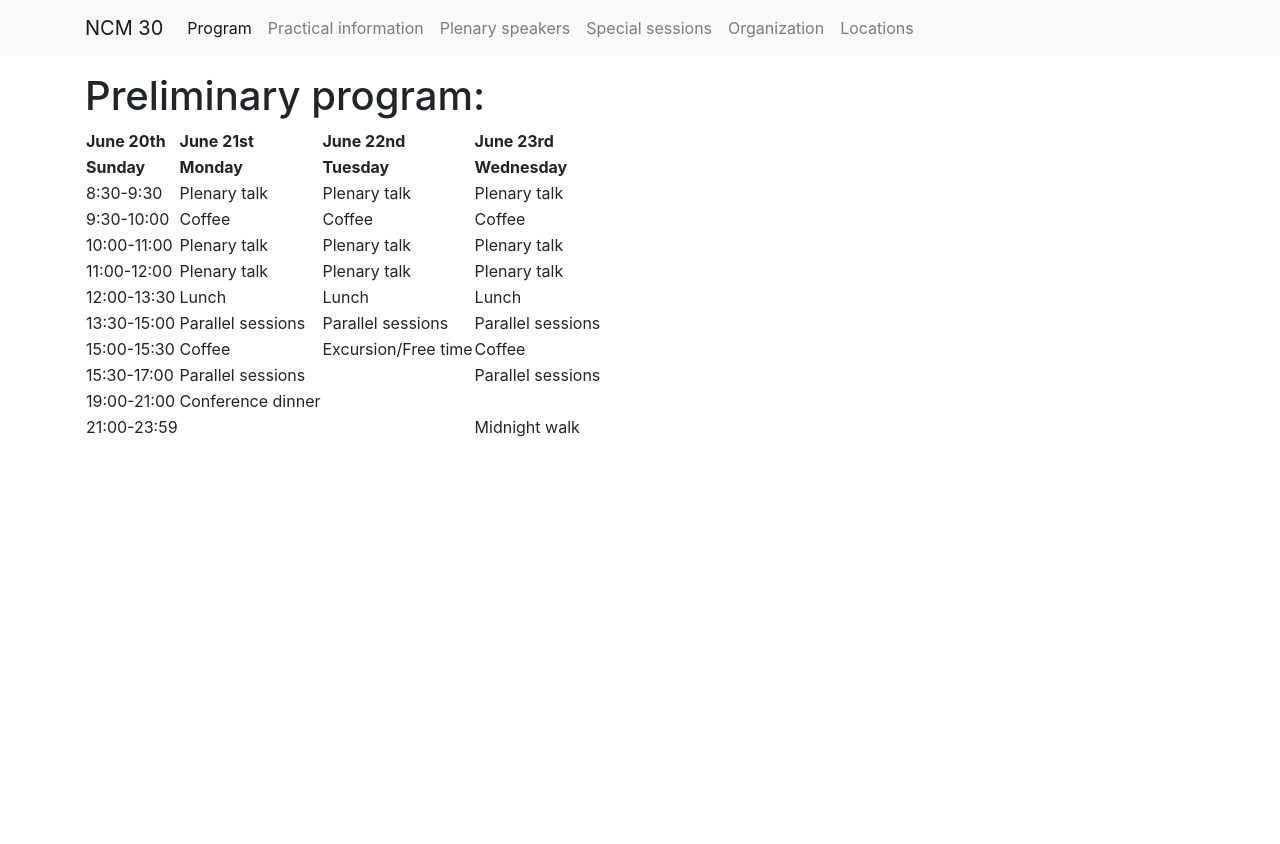
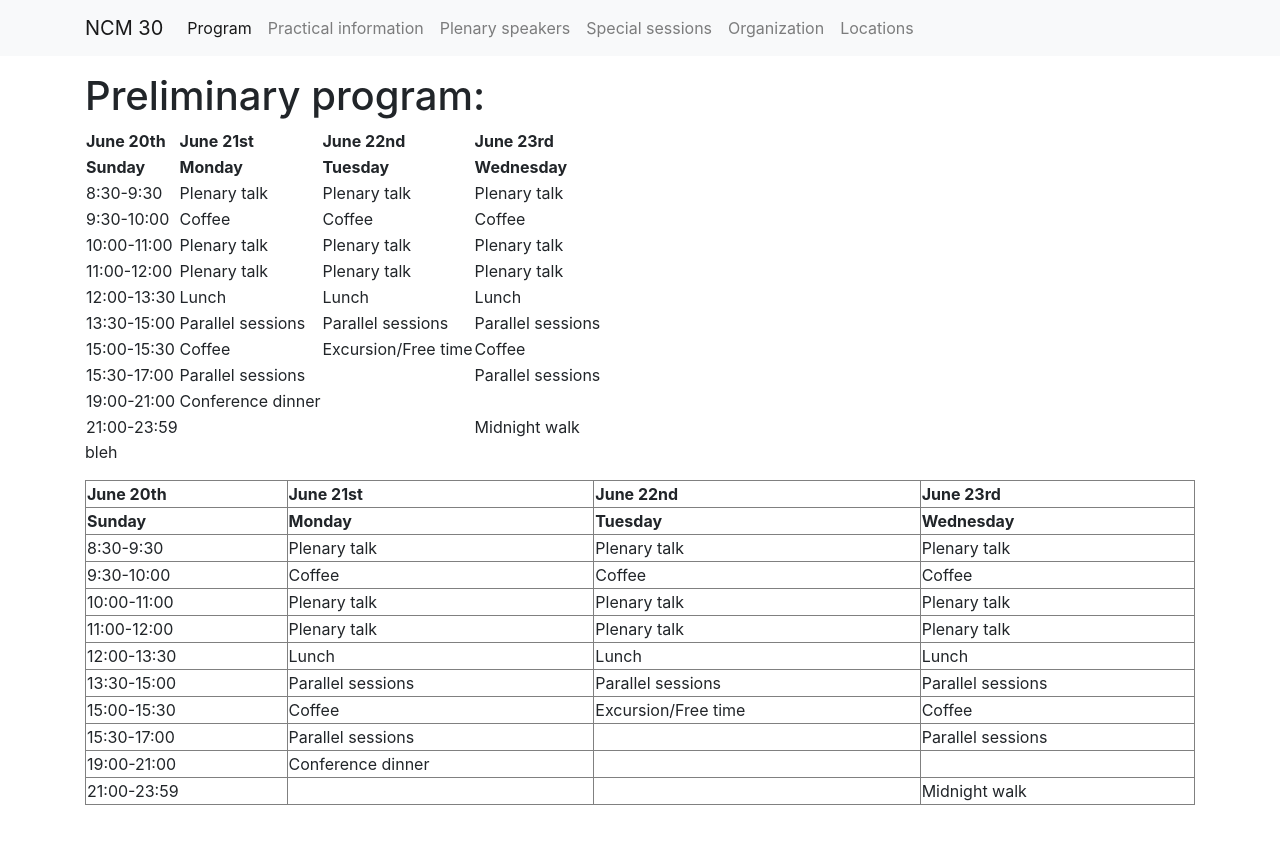
Before and after one commit to IslenskaStaerdfraedafelagid/ncm30-website, a Jekyll site: the page built from program/index.md, in a window 1280 px wide. Shown: the top 844 px of the page. Built offline with Jekyll 4.4.1, drawn with Linux system fonts in a browser that asks for light colours; our own code applies the rules of GitHub Pages for plain Markdown files.

Commit message:
Update index.md

```diff
--- a/program/index.md
+++ b/program/index.md
@@ -17,3 +17,85 @@ layout: default
 | 15:30-17:00		  | Parallel sessions |                     | Parallel sessions |
 | 19:00-21:00         | Conference dinner |                     |                   |
 | 21:00-23:59         |                   |                     | Midnight walk     |
+
+
+bleh
+
+<table border="1" style="border-collapse: collapse; width: 100%;">
+  <thead>
+    <tr>
+      <th>June 20th</th>
+      <th>June 21st</th>
+      <th>June 22nd</th>
+      <th>June 23rd</th>
+    </tr>
+    <tr>
+      <th>Sunday</th>
+      <th>Monday</th>
+      <th>Tuesday</th>
+      <th>Wednesday</th>
+    </tr>
+  </thead>
+  <tbody>
+    <tr>
+      <td>8:30-9:30</td>
+      <td>Plenary talk</td>
+      <td>Plenary talk</td>
+      <td>Plenary talk</td>
+    </tr>
+    <tr>
+      <td>9:30-10:00</td>
+      <td>Coffee</td>
+      <td>Coffee</td>
+      <td>Coffee</td>
+    </tr>
+    <tr>
+      <td>10:00-11:00</td>
+      <td>Plenary talk</td>
+      <td>Plenary talk</td>
+      <td>Plenary talk</td>
+    </tr>
+    <tr>
+      <td>11:00-12:00</td>
+      <td>Plenary talk</td>
+      <td>Plenary talk</td>
+      <td>Plenary talk</td>
+    </tr>
+    <tr>
+      <td>12:00-13:30</td>
+      <td>Lunch</td>
+      <td>Lunch</td>
+      <td>Lunch</td>
+    </tr>
+    <tr>
+      <td>13:30-15:00</td>
+      <td>Parallel sessions</td>
+      <td>Parallel sessions</td>
+      <td>Parallel sessions</td>
+    </tr>
+    <tr>
+      <td>15:00-15:30</td>
+      <td>Coffee</td>
+      <td>Excursion/Free time</td>
+      <td>Coffee</td>
+    </tr>
+    <tr>
+      <td>15:30-17:00</td>
+      <td>Parallel sessions</td>
+      <td> </td>
+      <td>Parallel sessions</td>
+    </tr>
+    <tr>
+      <td>19:00-21:00</td>
+      <td>Conference dinner</td>
+      <td> </td>
+      <td> </td>
+    </tr>
+    <tr>
+      <td>21:00-23:59</td>
+      <td> </td>
+      <td> </td>
+      <td>Midnight walk</td>
+    </tr>
+  </tbody>
+</table>
```
